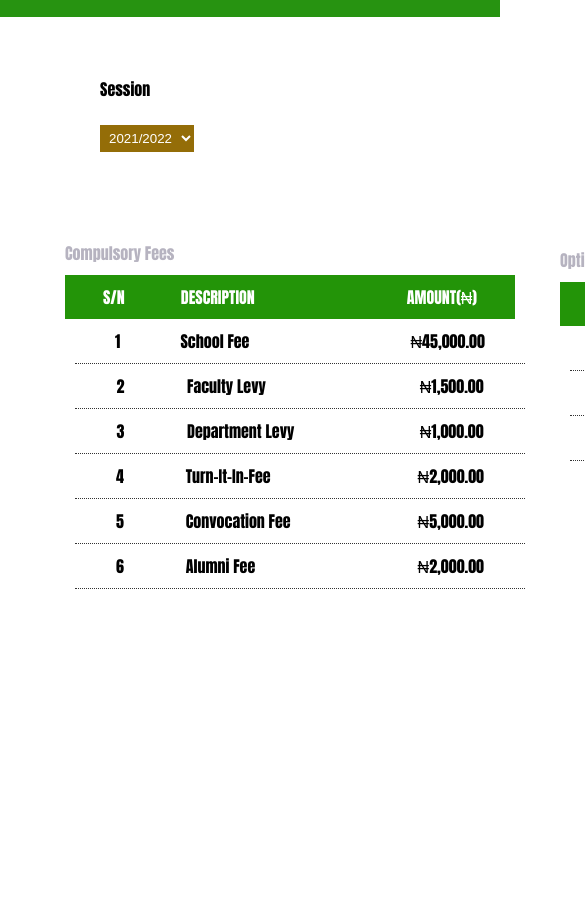
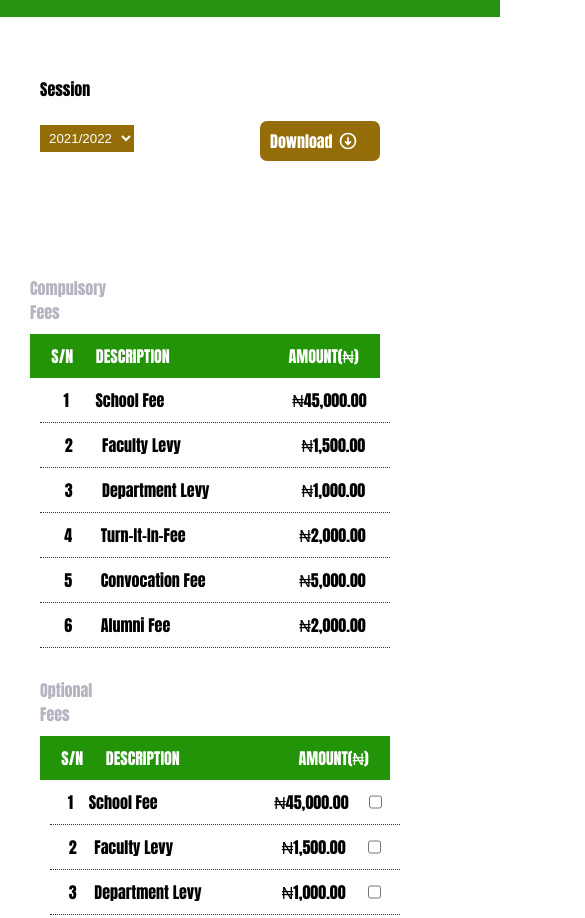
Before and after one commit to akchindo/tk-payment-system, a plain HTML site: page payment.html in a window 390 px wide. Shown: the part 747-1665 px from the top of the page, 585 px wide, since content can reach past the window. Drawn offline with Linux system fonts and the light colour scheme.

Commit message:
payment screen media queries

```diff
--- a/css/payment.css
+++ b/css/payment.css
@@ -363,7 +363,52 @@ input {
         margin-right: 120px;
     }
 
-    .paymentrecord {
+    .flextable {
+        display: flex;
+        flex-direction: column;
+    }
+
+    .screentable {
+        width: 20px;
+        margin-left: -450px;
+    }
+
+    .screentable1 {
+        width: 50px;
+        margin-left: -400px;
+    }
+
+    .headscreen {
+        width: 350px;
+    }
+
+    .headscreen1 {
+        width: 350px;
+    }
+
+    .headscreen1 input {
+        margin-left: 5px;
+    }
+
+    .fcomp  {
+        margin-top: 20px;
 
     }
+
+    .fcompo {
+        margin-top: 30px;
+    }
+
+    #com {
+        margin-right: -320px;
+
+    }
+
+    .btndown {
+        margin-right: 80px;
+    }
+
+    .supportbtn {
+        margin-right: 70px;
+    }
 }
--- a/css/userdash.css
+++ b/css/userdash.css
@@ -242,7 +242,11 @@ select {
     }
 
     .iconpaid {
-        margin-right: 320px;
+        margin-right: 100px;
+    }
+
+    .issues {
+        margin-right: 20px;
     }
 
     .footer {
```
